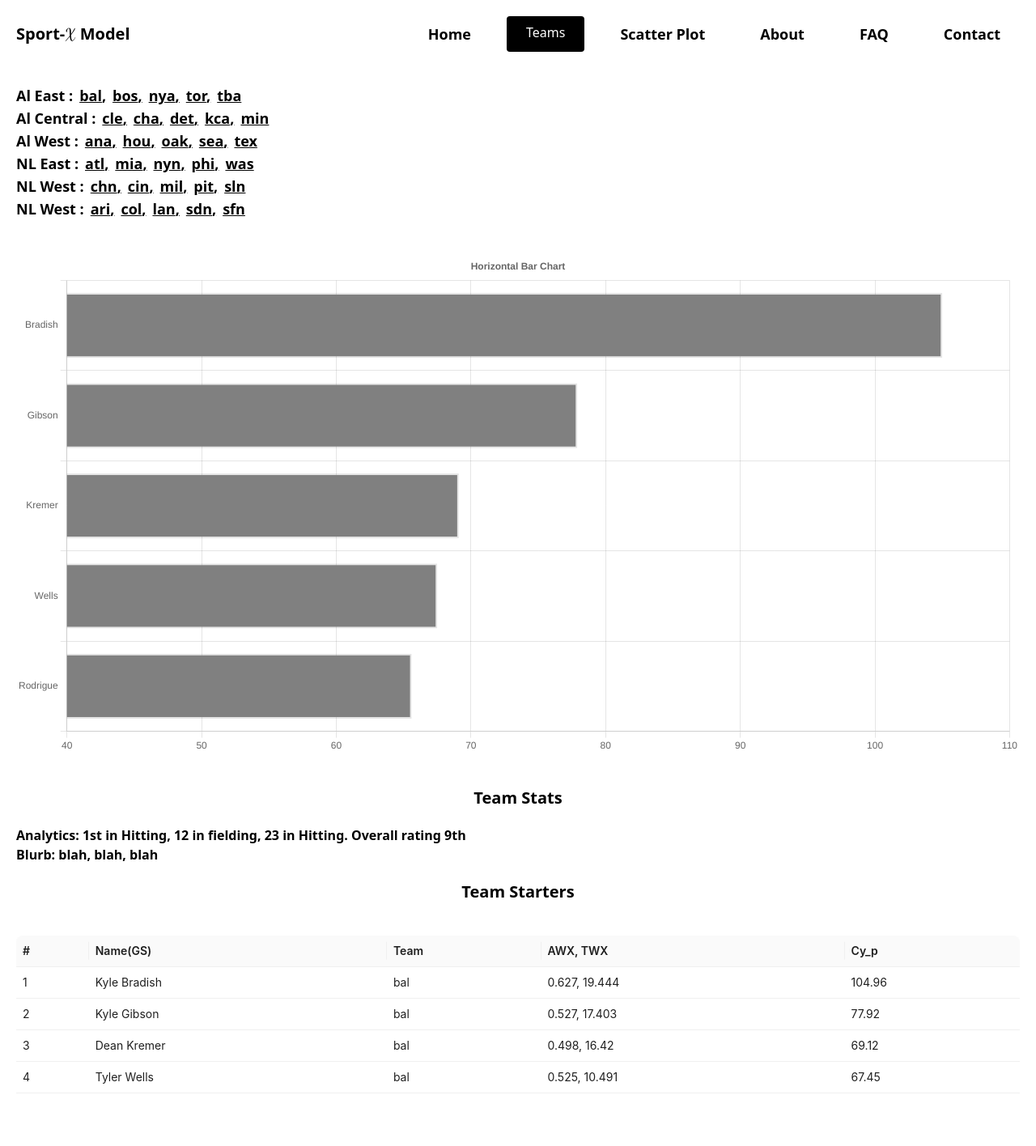
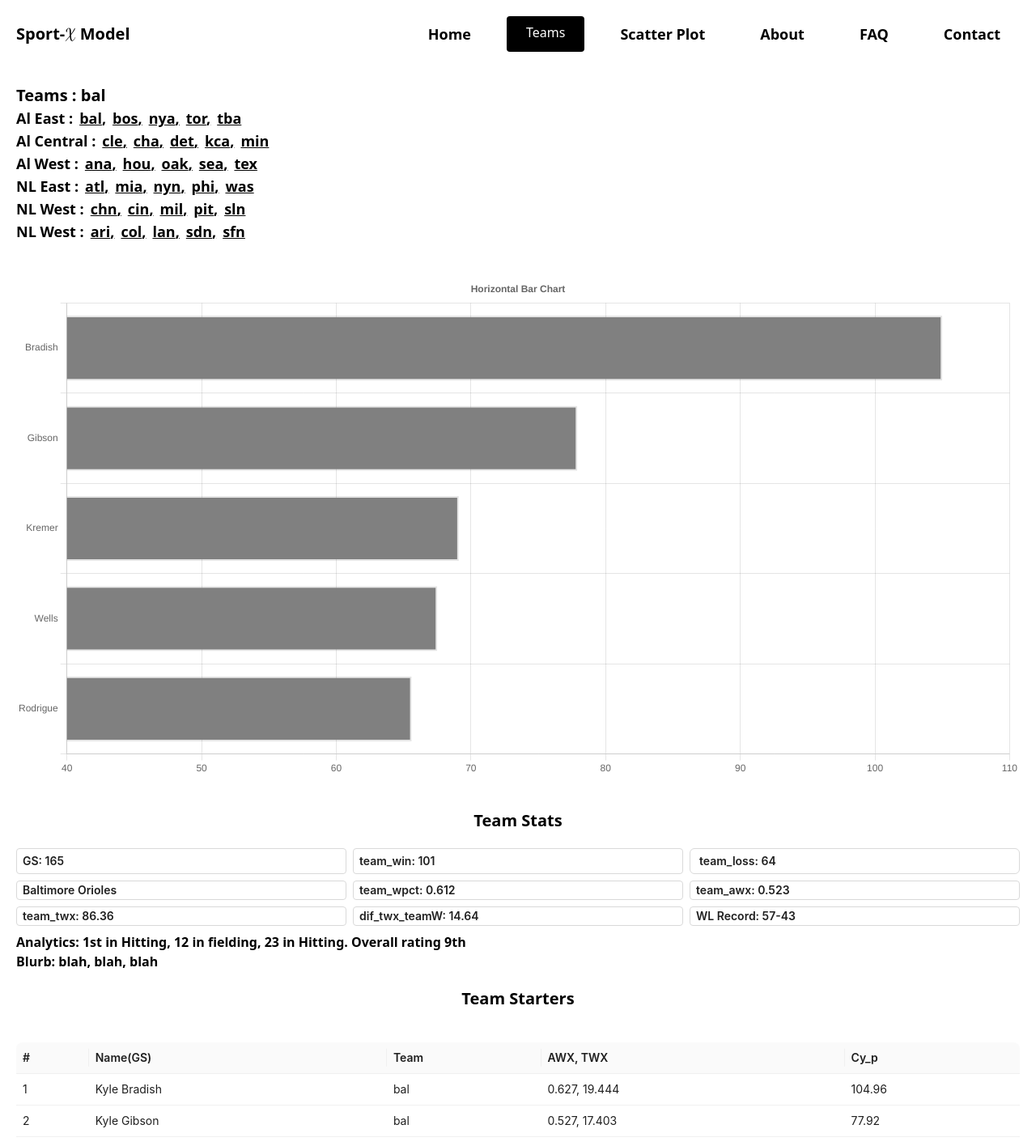
Before and after one commit to faysalewucse/sport-x, a React (Vite) app: page /teams in a window 1280 px wide. Shown: the top 1416 px of the page at 81% size. Built offline with nearby package versions, Linux system fonts and the light colour scheme.

Commit message:
add 9 input box

```diff
--- a/src/pages/Teams/TeamStates.jsx
+++ b/src/pages/Teams/TeamStates.jsx
@@ -1,8 +1,21 @@
+import { Input } from "antd";
+
 const TeamStates = ({ teamsData, selectedTeam }) => {
   return (
     <div className="font-semibold">
       <h6 className="text-center text-xl mb-5">Team Stats</h6>
       <div>
+        <div className="mb-2 grid grid-cols-3 gap-2">
+          <Input size="small" value={teamsData[selectedTeam].game_time} />
+          <Input size="small" value={teamsData[selectedTeam].game_date} />
+          <Input value={teamsData[selectedTeam].Handed} />
+          <Input size="small" value={teamsData[selectedTeam].gid} />
+          <Input size="small" value={teamsData[selectedTeam].age} />
+          <Input size="small" value={teamsData[selectedTeam].height} />
+          <Input size="small" value={teamsData[selectedTeam].weight} />
+          <Input size="small" value={teamsData[selectedTeam].career_inn} />
+          <Input size="small" value={teamsData[selectedTeam].wx_record} />
+        </div>
         <p>
           Analytics: 1st in Hitting, 12 in fielding, 23 in Hitting. Overall
           rating 9th
--- a/src/pages/Teams/Teams.jsx
+++ b/src/pages/Teams/Teams.jsx
@@ -1,4 +1,3 @@
-import { Collapse } from "antd";
 import { gamesData } from "../../data/data";
 import {
   Chart as ChartJS,
@@ -128,6 +127,9 @@ const Teams = () => {
   return (
     <div className="p-5">
       <div>
+        <h1 className="text-xl font-bold">
+          Teams : {teamsData[selectedTeam].team}
+        </h1>
         <Team
           category={"Al East"}
           setSelectedTeam={setSelectedTeam}
```
Lines whose indentation alone changed are shown as unchanged.
